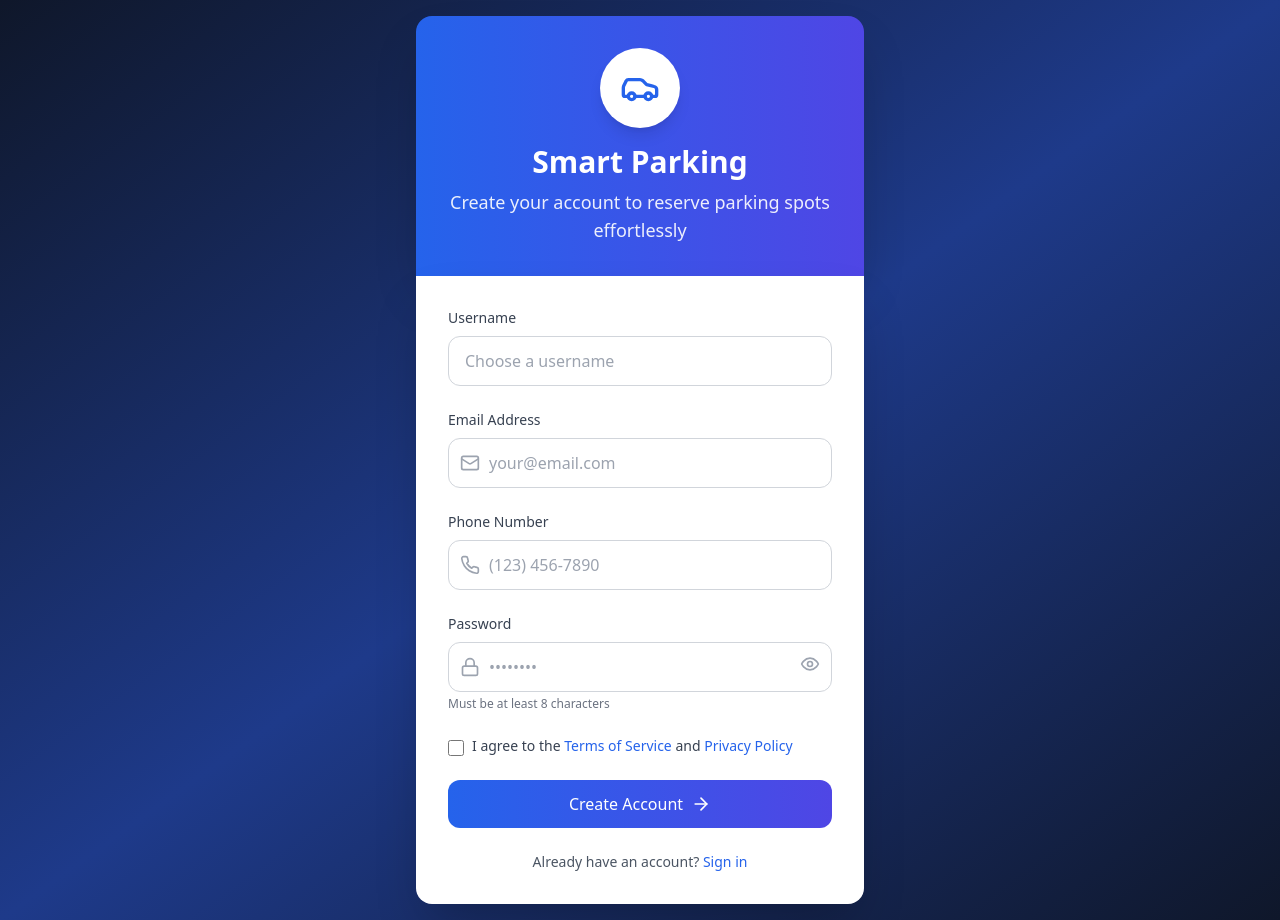
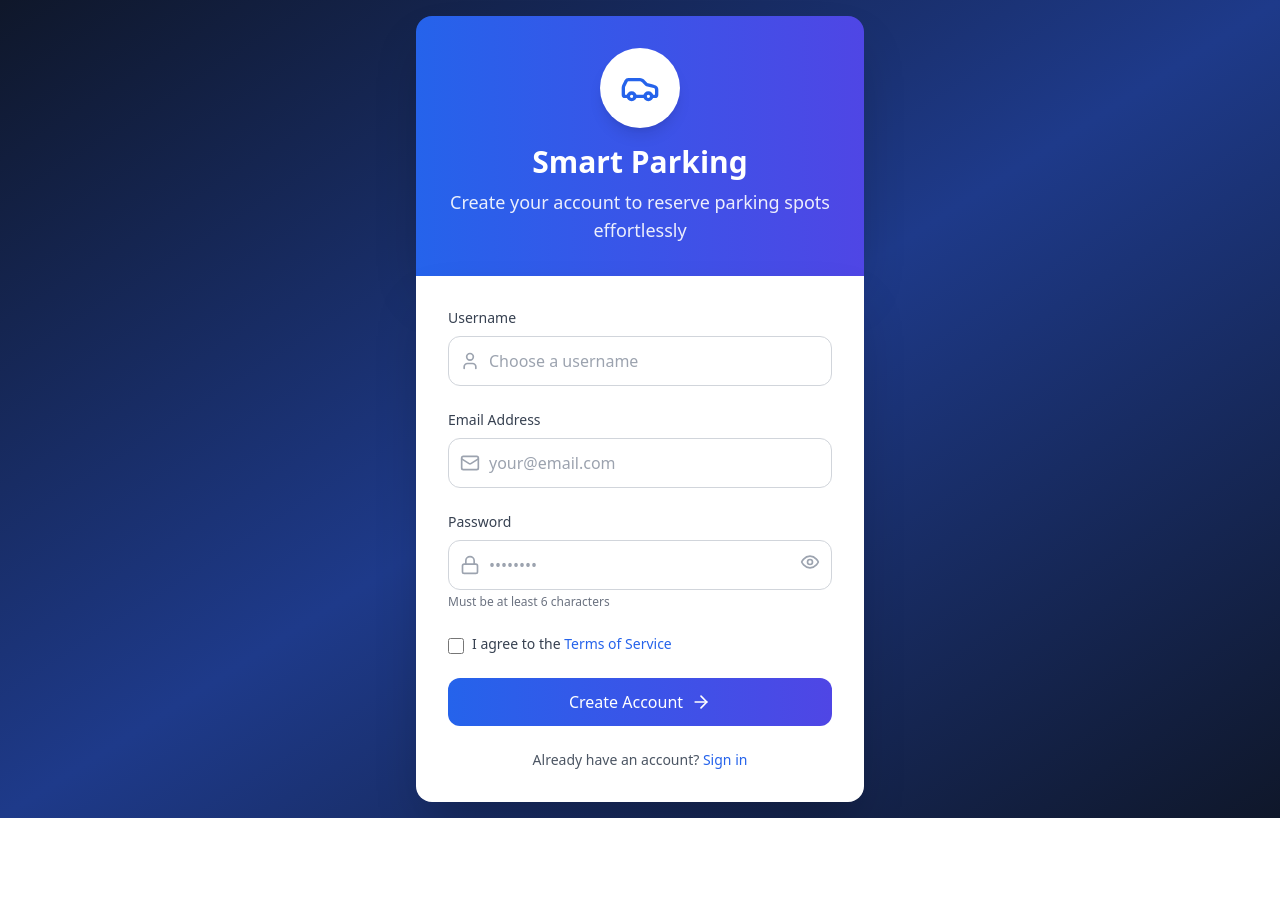
Before and after one commit to 12Omega/12Omega-Web_sprint_Pratham, a React (Vite) app: page /signup in a window 1280 px wide. After the commit the page ends 818 px from the top, so only its background shows below. Built offline with nearby package versions, Linux system fonts and the light colour scheme.

Commit message:
SERVER ERROR FIXED

```diff
--- a/src/pages/SignupPage.tsx
+++ b/src/pages/SignupPage.tsx
@@ -1,51 +1,46 @@
 import React, { useState } from 'react';
 import { Link, useNavigate } from 'react-router-dom';
-import { Car, Eye, EyeOff, Mail, Phone, Lock, ArrowRight } from 'lucide-react';
+import { Car, Eye, EyeOff, Mail, Lock, ArrowRight, User } from 'lucide-react';
+import { registerUser } from '../services/api';
 
 const SignupPage: React.FC = () => {
   const [showPassword, setShowPassword] = useState(false);
   const [formData, setFormData] = useState({
     username: '',
     email: '',
-    phone: '',
     password: '',
-    terms: false
+    terms: false,
   });
-  const [isShaking, setIsShaking] = useState(false);
+  const [error, setError] = useState('');
+  const [loading, setLoading] = useState(false);
   const navigate = useNavigate();
 
-  const handleSubmit = (e: React.FormEvent) => {
+  const handleSubmit = async (e: React.FormEvent) => {
     e.preventDefault();
 
-    if (!formData.email || !formData.phone || !formData.password || !formData.terms || !formData.username) {
-      setIsShaking(true);
-      setTimeout(() => setIsShaking(false), 500);
+    if (!formData.username || !formData.email || !formData.password || !formData.terms) {
+      setError('Please fill in all required fields.');
       return;
     }
 
-    // Validation
-    const phoneRegex = /^[\+]?[(]?[0-9]{3}[)]?[-\s\.]?[0-9]{3}[-\s\.]?[0-9]{4,6}$/;
-    if (!phoneRegex.test(formData.phone)) {
-      alert('Please enter a valid phone number');
-      return;
+    if (formData.password.length < 6) {
+        setError('Password must be at least 6 characters long.');
+        return;
     }
 
-    const emailRegex = /^[^\s@]+@[^\s@]+\.[^\s@]+$/;
-    if (!emailRegex.test(formData.email)) {
-      alert('Please enter a valid email address');
-      return;
+    setError('');
+    setLoading(true);
+
+    try {
+      const { terms, ...apiData } = formData; // Exclude 'terms' from data sent to API
+      await registerUser(apiData);
+      alert('Account created successfully! Please log in.');
+      navigate('/login');
+    } catch (err: any) {
+      setError(err.message || 'Failed to create an account. Please try again.');
+    } finally {
+      setLoading(false);
     }
-
-    if (formData.password.length < 8) {
-      alert('Password must be at least 8 characters');
-      return;
-    }
-
-    console.log('Signup attempt:', formData);
-    // Here you would typically call your API
-    // For now, we just simulate success
-    alert('Account created successfully! Redirecting to login page...');
-    navigate('/login');
   };
 
   const handleInputChange = (e: React.ChangeEvent<HTMLInputElement>) => {
@@ -54,17 +49,6 @@ const SignupPage: React.FC = () => {
       ...prev,
       [name]: type === 'checkbox' ? checked : value
     }));
-  };
-
-  const formatPhoneNumber = (value: string) => {
-    const x = value.replace(/\D/g, '').match(/(\d{0,3})(\d{0,3})(\d{0,4})/);
-    if (!x) return '';
-    return !x[2] ? x[1] : '(' + x[1] + ') ' + x[2] + (x[3] ? '-' + x[3] : '');
-  };
-
-  const handlePhoneChange = (e: React.ChangeEvent<HTMLInputElement>) => {
-    const formatted = formatPhoneNumber(e.target.value);
-    setFormData(prev => ({ ...prev, phone: formatted }));
   };
 
   return (
@@ -79,13 +63,15 @@ const SignupPage: React.FC = () => {
         </div>
 
         <div className="bg-white rounded-b-2xl shadow-2xl p-8">
-          <form className={`space-y-6 ${isShaking ? 'animate-pulse' : ''}`} onSubmit={handleSubmit}>
+          <form className="space-y-6" onSubmit={handleSubmit}>
             <div>
               <label htmlFor="username" className="block text-sm font-medium text-gray-700 mb-2">
                 Username
               </label>
               <div className="relative">
-                {/* You can add a User icon here if you like */}
+                <div className="absolute inset-y-0 left-0 pl-3 flex items-center pointer-events-none">
+                  <User className="h-5 w-5 text-gray-400" />
+                </div>
                 <input
                   type="text"
                   id="username"
@@ -93,7 +79,7 @@ const SignupPage: React.FC = () => {
                   required
                   value={formData.username}
                   onChange={handleInputChange}
-                  className="pl-4 block w-full px-4 py-3 rounded-xl border border-gray-300 focus:border-blue-500 focus:outline-none focus:ring-2 focus:ring-blue-500/20 transition duration-200"
+                  className="pl-10 block w-full px-4 py-3 rounded-xl border border-gray-300 focus:border-blue-500 focus:outline-none focus:ring-2 focus:ring-blue-500/20 transition duration-200"
                   placeholder="Choose a username"
                 />
               </div>
@@ -121,27 +107,6 @@ const SignupPage: React.FC = () => {
             </div>
 
             <div>
-              <label htmlFor="phone" className="block text-sm font-medium text-gray-700 mb-2">
-                Phone Number
-              </label>
-              <div className="relative">
-                <div className="absolute inset-y-0 left-0 pl-3 flex items-center pointer-events-none">
-                  <Phone className="h-5 w-5 text-gray-400" />
-                </div>
-                <input
-                  type="tel"
-                  id="phone"
-                  name="phone"
-                  required
-                  value={formData.phone}
-                  onChange={handlePhoneChange}
-                  className="pl-10 block w-full px-4 py-3 rounded-xl border border-gray-300 focus:border-blue-500 focus:outline-none focus:ring-2 focus:ring-blue-500/20 transition duration-200"
-                  placeholder="(123) 456-7890"
-                />
-              </div>
-            </div>
-
-            <div>
               <label htmlFor="password" className="block text-sm font-medium text-gray-700 mb-2">
                 Password
               </label>
@@ -154,7 +119,7 @@ const SignupPage: React.FC = () => {
                   id="password"
                   name="password"
                   required
-                  minLength={8}
+                  minLength={6}
                   value={formData.password}
                   onChange={handleInputChange}
                   className="pl-10 pr-10 block w-full px-4 py-3 rounded-xl border border-gray-300 focus:border-blue-500 focus:outline-none focus:ring-2 focus:ring-blue-500/20 transition duration-200"
@@ -168,7 +133,7 @@ const SignupPage: React.FC = () => {
                   {showPassword ? <EyeOff className="h-5 w-5" /> : <Eye className="h-5 w-5" />}
                 </button>
               </div>
-              <p className="mt-1 text-xs text-gray-500">Must be at least 8 characters</p>
+              <p className="mt-1 text-xs text-gray-500">Must be at least 6 characters</p>
             </div>
 
             <div className="flex items-start">
@@ -185,20 +150,23 @@ const SignupPage: React.FC = () => {
                 I agree to the{' '}
                 <Link to="#" className="text-blue-600 hover:underline font-medium">
                   Terms of Service
-                </Link>{' '}
-                and{' '}
-                <Link to="#" className="text-blue-600 hover:underline font-medium">
-                  Privacy Policy
                 </Link>
               </label>
             </div>
 
+            {error && (
+                <div className="rounded-md bg-red-100 p-3">
+                    <p className="text-sm text-red-700">{error}</p>
+                </div>
+            )}
+
             <button
               type="submit"
-              className="w-full bg-gradient-to-r from-blue-600 to-indigo-600 text-white py-3 px-4 rounded-xl font-medium hover:from-blue-700 hover:to-indigo-700 focus:outline-none focus:ring-2 focus:ring-blue-500 focus:ring-offset-2 transition duration-200 flex items-center justify-center group transform hover:scale-105"
+              disabled={loading}
+              className="w-full bg-gradient-to-r from-blue-600 to-indigo-600 text-white py-3 px-4 rounded-xl font-medium hover:from-blue-700 hover:to-indigo-700 focus:outline-none focus:ring-2 focus:ring-blue-500 focus:ring-offset-2 transition duration-200 flex items-center justify-center group transform hover:scale-105 disabled:opacity-50"
             >
-              <span>Create Account</span>
-              <ArrowRight className="ml-2 h-5 w-5 group-hover:translate-x-1 transition-transform" />
+              {loading ? <span>Creating Account...</span> : <span>Create Account</span>}
+              {!loading && <ArrowRight className="ml-2 h-5 w-5 group-hover:translate-x-1 transition-transform" />}
             </button>
           </form>
 
```
